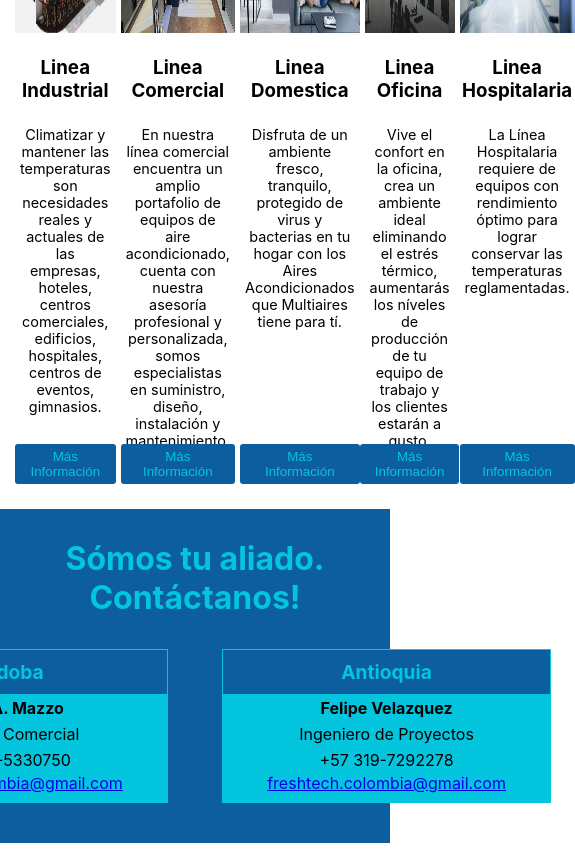
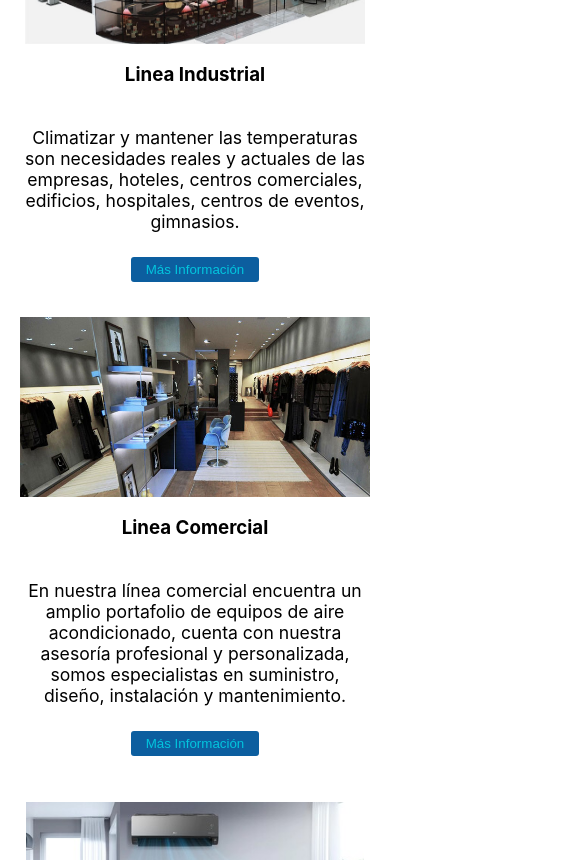
Before and after one commit to petudeveloper/freshtech-web-page, a React (Create React App) app: page / in a window 390 px wide. Shown: the part 1140-2000 px from the top of the page, 575 px wide, since content can reach past the window. Built offline with nearby package versions, Linux system fonts and the light colour scheme.

Commit message:
Add responsive style for Tablet.

```diff
--- a/src/components/Footer/Footer.module.css
+++ b/src/components/Footer/Footer.module.css
@@ -45,3 +45,14 @@
 .correo:hover {
     text-shadow: 2px 2px 8px white;
   }
+
+
+  @media (max-width: 768px) {
+    .contactContainer{
+      flex-direction: column;
+      align-items: center;
+    }
+    .contact{
+        margin: 0 0 25px 0;
+    }
+  }
--- a/src/components/LineasTodas/Lineas.module.css
+++ b/src/components/LineasTodas/Lineas.module.css
@@ -65,3 +65,30 @@ ul {
     color: #0c5e9f;
     background-color: #03c5de;
   }
+
+  @media (max-width: 768px) {
+    .cardsContainer{
+      flex-direction: column;
+      align-items: center;
+      grid-template-columns: 1fr;
+      grid-template-rows: repeat(5, 1fr);
+    }
+
+    .cardContainer{
+        display: flex;
+        flex-direction: column;
+        align-items: center;
+    }
+
+    .buttonContainer {
+        position: relative;
+    }
+
+    .image {
+        max-width: 350px;
+    }
+
+    .information{
+        font-size: 1.1rem;
+    }
+  }
--- a/src/components/NavBar/NavBar.module.css
+++ b/src/components/NavBar/NavBar.module.css
@@ -20,8 +20,7 @@
 
 .list li {
     padding: 7px;
-    color: #0c5e9f;
-    font-weight: bold;
+    color: #ffffff;
   }
 
 .list li:hover, .logo:hover {
```
